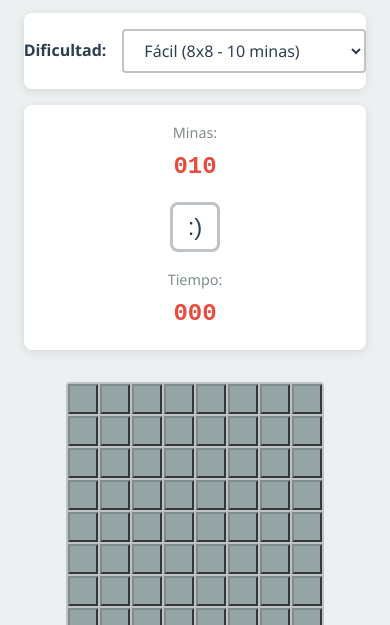
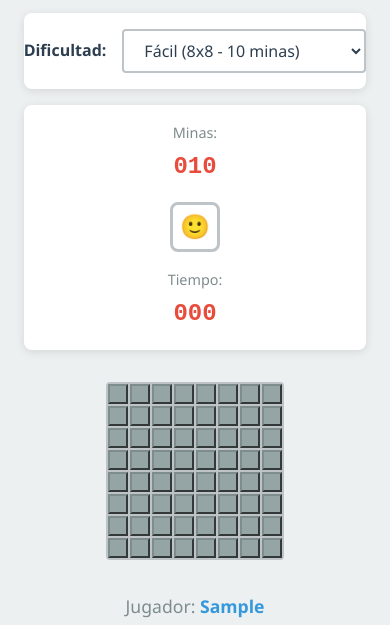
Before and after one commit to maos1111/final-minesweeper, a plain HTML site: page index.html in a window 390 px wide. Both pictures are taken after typing "Sample" into the empty fields and a click on the button "Comenzar Juego". Shown: the part 219-844 px from the top of the page. Drawn offline with Linux system fonts and the light colour scheme.

Commit message:
Ajuste tamanio celda

```diff
--- a/css/estilos.css
+++ b/css/estilos.css
@@ -796,7 +796,7 @@ button {
 }
 @media (max-width: 768px) {
     :root {
-        --tamano-celda: 35px;
+        --tamano-celda: 28px;
     }
     h1 {
         font-size: 2rem;
@@ -816,7 +816,7 @@ button {
 }
 @media (max-width: 480px) {
     :root {
-        --tamano-celda: 30px;
+        --tamano-celda: 20px;
     }
     h1 {
         font-size: 1.5rem;
@@ -827,4 +827,7 @@ button {
     .contenedor {
         padding: 0 0.5rem;
     }
+    .celda {
+        font-size: 0.9rem;
+    }
 }
--- a/index.html
+++ b/index.html
@@ -42,7 +42,7 @@
                     </div>
                     <!-- Boton de reinicio -->
                     <button id="botonReiniciar" class="boton-reiniciar" title="Nueva partida (Espacio)">
-                        <span class="emoticon">:)</span>
+                        <span class="emoticon">🙂</span>
                     </button>
                     <!-- Temporizador -->
                     <div class="contador">
--- a/js/juego.js
+++ b/js/juego.js
@@ -212,11 +212,11 @@ function actualizarContadorTiempo() {
     contadorTiempo.textContent = formateado;
 }
 function actualizarBotonReiniciar(emocion) {
-    var emoticon = ':)';
+    var emoticon = '🙂';
     if (emocion === 'muerto') {
-        emoticon = 'X(';
+        emoticon = '😵';
     } else if (emocion === 'genial') {
-        emoticon = 'B)';
+        emoticon = '😎';
     }
     botonReiniciar.querySelector('.emoticon').textContent = emoticon;
 }
```
